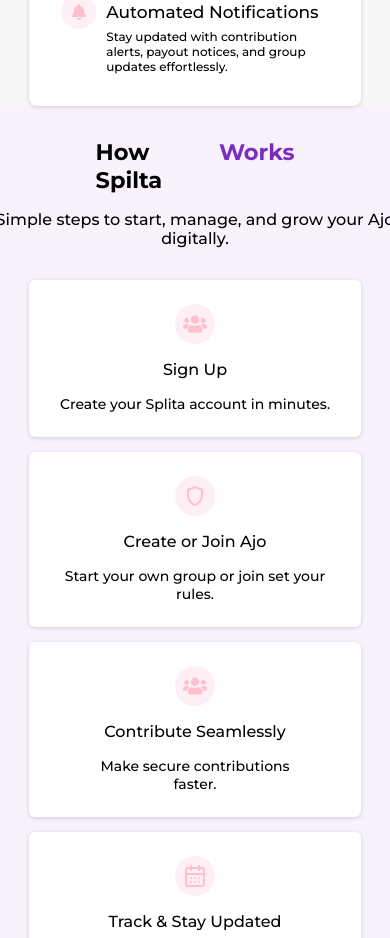
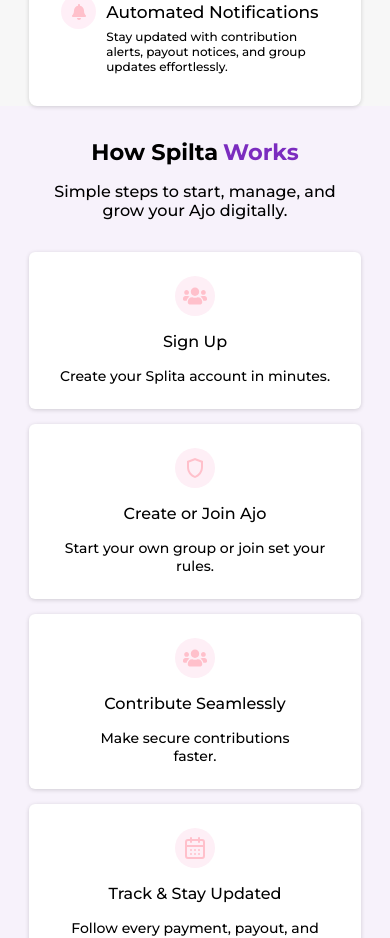
Before and after one commit to Raphael877/Splita, a React (Vite) app: page /#/ in a window 390 px wide. Shown: the part 1900-2838 px from the top of the page. Built offline with nearby package versions, Linux system fonts and the light colour scheme.

Commit message:
updated mobile

```diff
--- a/src/Components/HowWeWork.jsx
+++ b/src/Components/HowWeWork.jsx
@@ -10,27 +10,11 @@
       <div className="sect">
         <div className="body">
           <article className="small">
-            <div className="head"
-              style={{
-                display: "flex",
-                fontFamily: "Montserrat",
-                fontWeight: "600",
-                fontSize: "15px",
-                gap: "5px",
-              }}
-            >
-              {" "}
+            <div className="head">
               <h2>How Spilta</h2>
               <h2 style={{ color: "#7B2CBF" }}>Works</h2>
             </div>
-            <h4
-              style={{
-                width: 400,
-                textAlign: "center",
-                fontWeight: "500",
-                fontFamily: "Montserrat",
-              }}
-            >
+            <h4>
               Simple steps to start, manage, and grow your Ajo digitally.
             </h4>
           </article>
@@ -159,8 +143,21 @@
         justify-content: space-around;
 
         @media (max-width: 768px) {
-          width: 60%;
+          width: 90%;
           gap: 1rem;
+        }
+
+        .head{
+          display: flex;
+          font-weight: 600;
+          font-size: 15px;
+          gap: 5px;
+        }
+
+        h4{
+          width: 100%;
+          text-align: center;
+          font-weight: 500;
         }
       }
     }
```
